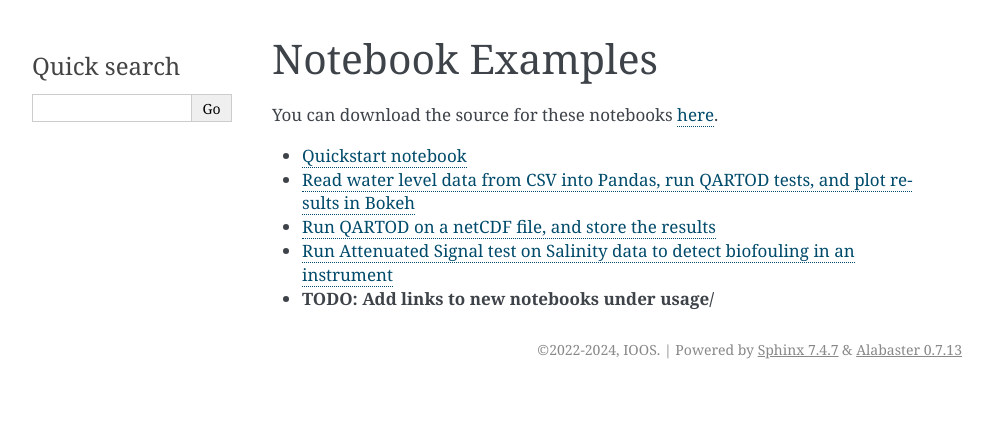
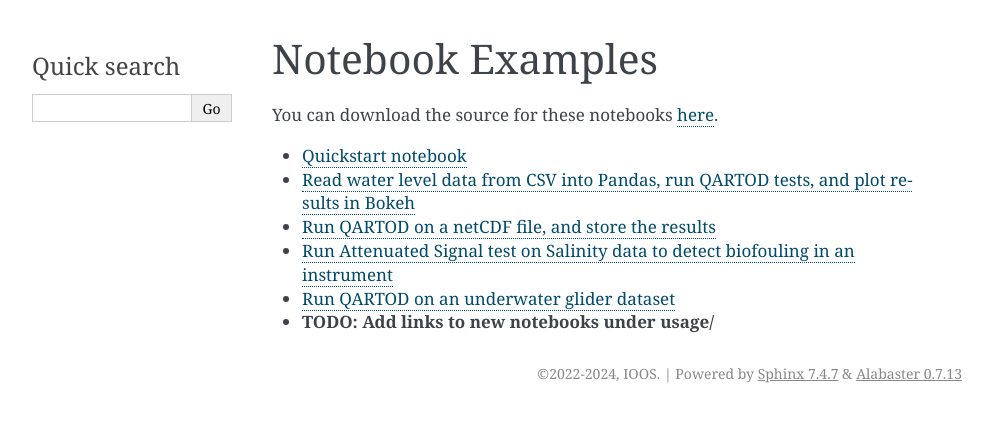
Before and after one commit to ioos/ioos_qc, a Sphinx documentation site: the page built from docs/source/examples.rst, in a window 1280 px wide. Shown: the top 422 px of the page, without its empty margins (148-1141 px from the left). Built offline with Sphinx 7.4.7, drawn with Linux system fonts in a browser that asks for light colours; the version number could not be read and is left out.

Commit message:
Link to glider example notebook in docs

```diff
--- a/docs/source/examples.rst
+++ b/docs/source/examples.rst
@@ -12,4 +12,6 @@ You can download the source for these notebooks `here <https://github.com/ioos/i
 
 * :doc:`Run Attenuated Signal test on Salinity data to detect biofouling in an instrument </examples/QartodTestExample_SalinityAttenuation>`
 
+* :doc:`Run QARTOD on an underwater glider dataset </examples/QartodTestExample_Glider>`
+
 * **TODO: Add links to new notebooks under usage/**
```
